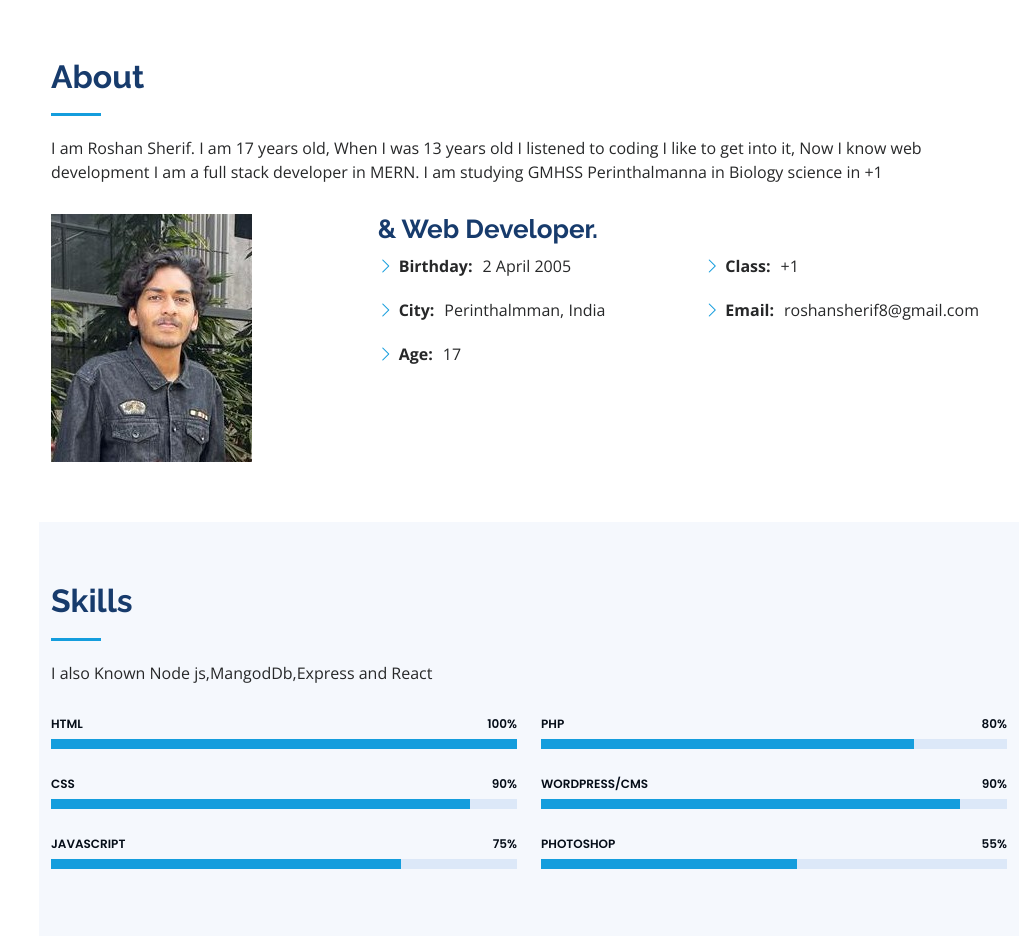
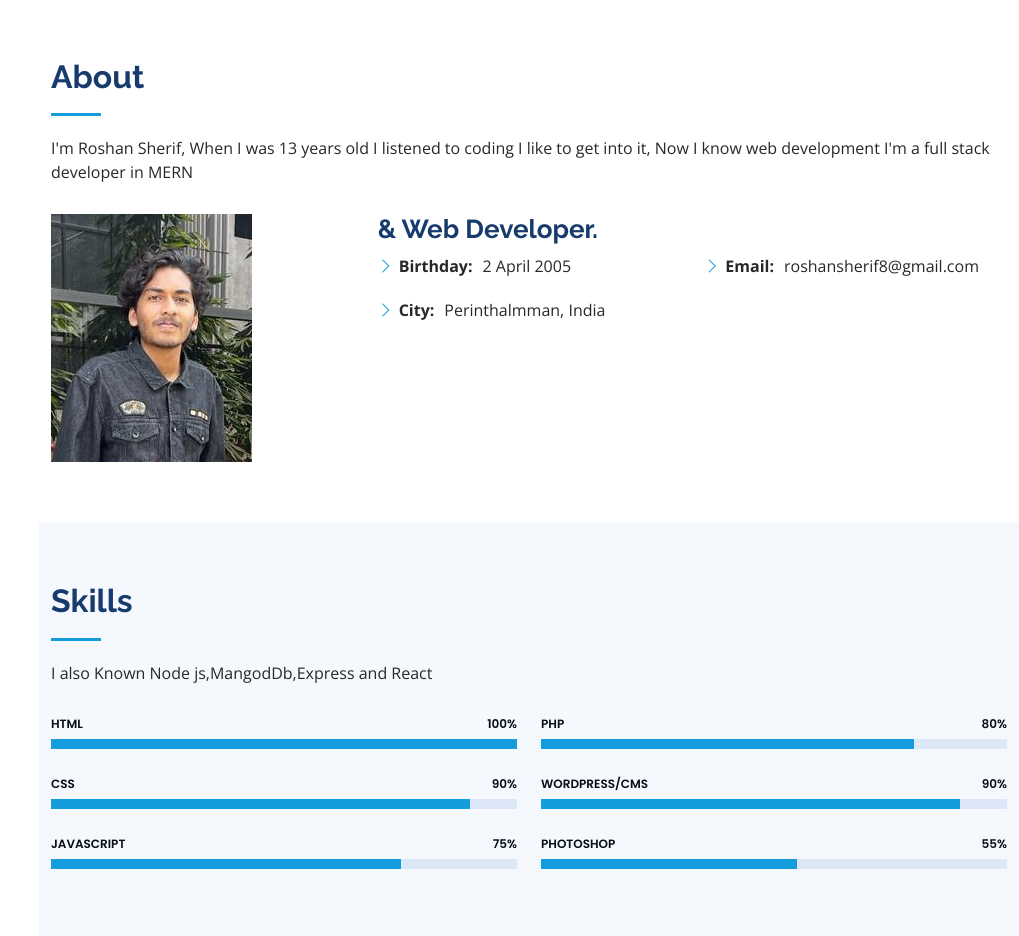
Before and after one commit to Roshan-sherif/roshansherif, a plain HTML site: page index.html in a window 1280 px wide. Shown: the part 802-1738 px from the top of the page, without its empty margins (261-1280 px from the left). Drawn offline with nearby package versions, Linux system fonts and the light colour scheme.

Commit message:
Update index.html

```diff
--- a/index.html
+++ b/index.html
@@ -70,7 +70,7 @@
 
         <div class="section-title">
           <h2 >About</h2>
-          <p>I am Roshan Sherif. I am 17 years old, When I was 13 years old I listened to coding I like to get into it, Now I know web development I am a full stack developer in MERN. I am studying GMHSS Perinthalmanna in Biology science in +1</p>
+          <p>I'm Roshan Sherif, When I was 13 years old I listened to coding I like to get into it, Now I know web development I'm a full stack developer in MERN</p>
         </div>
 
         <div class="row">
@@ -85,13 +85,11 @@
                 <ul>
                   <li><i class="bi bi-chevron-right"></i> <strong>Birthday:</strong> <span>2 April 2005</span></li>
                   <li><i class="bi bi-chevron-right"></i> <strong>City:</strong> <span>Perinthalmman, India</span></li>
-                  <li><i class="bi bi-chevron-right"></i> <strong>Age:</strong> <span>17</span></li>
 
                 </ul>
               </div>
               <div class="col-lg-6">
                 <ul>
-                   <li><i class="bi bi-chevron-right"></i> <strong>Class:</strong> <span>+1</span></li>
                   <li><i class="bi bi-chevron-right"></i> <strong>Email:</strong> <span>roshansherif8@gmail.com</span></li>
                 </ul>
               </div>
```
